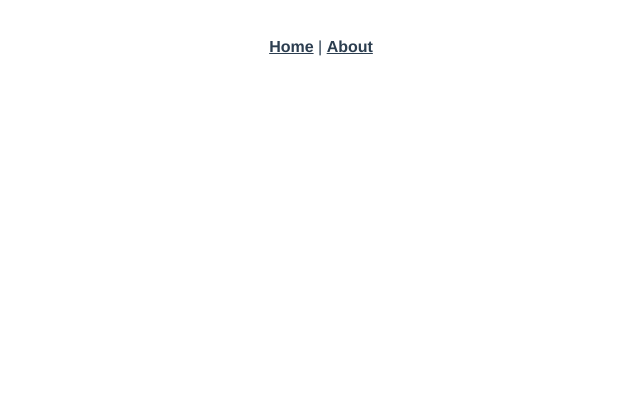
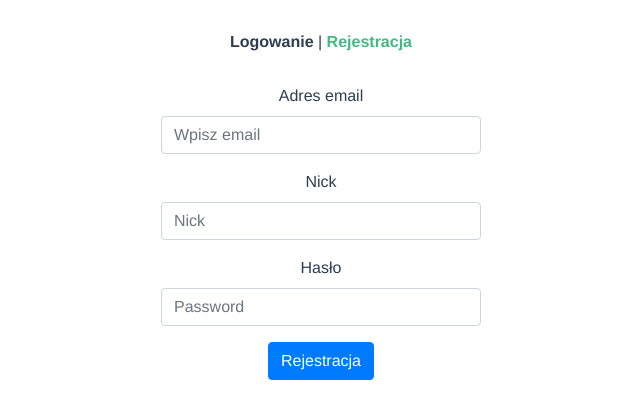
Before and after one commit to szatkoaleksander/student_game, a Vue app in the folder student_game.frontend/: page /rejestracja in a window 1280 px wide. Shown: the top 418 px of the page, without its empty margins (319-959 px from the left). Built offline with nearby package versions, Linux system fonts and the light colour scheme.

Commit message:
Panel logowania i rejestracji, ale bez polaczenia z serwerem

```diff
--- a/student_game.frontend/src/App.vue
+++ b/student_game.frontend/src/App.vue
@@ -1,14 +1,15 @@
 <template>
   <div id="app">
     <div id="nav">
-      <router-link to="/">Home</router-link> |
-      <router-link to="/about">About</router-link>
+      <router-link to="/">Logowanie</router-link> |
+      <router-link to="/rejestracja">Rejestracja</router-link>
     </div>
     <router-view/>
   </div>
 </template>
 
 <style lang="scss">
+@import './assets/css/style.scss';
 #app {
   font-family: 'Avenir', Helvetica, Arial, sans-serif;
   -webkit-font-smoothing: antialiased;
--- /dev/null
+++ b/student_game.frontend/src/assets/css/style.scss
@@ -0,0 +1,8 @@
+body {
+    background-color: aquamarine;
+}
+
+.rejestracja, .logowanie {
+    width: 50%;
+    margin: 0 auto;
+}
--- a/student_game.frontend/src/components/HelloWorld.vue
+++ /dev/null
@@ -1,59 +0,0 @@
-<template>
-  <div class="hello">
-    <h1>{{ msg }}</h1>
-    <p>
-      For a guide and recipes on how to configure / customize this project,<br>
-      check out the
-      <a href="https://cli.vuejs.org" target="_blank" rel="noopener">vue-cli documentation</a>.
-    </p>
-    <h3>Installed CLI Plugins</h3>
-    <ul>
-      <li><a href="https://github.com/vuejs/vue-cli/tree/dev/packages/%40vue/cli-plugin-babel" target="_blank" rel="noopener">babel</a></li>
-      <li><a href="https://github.com/vuejs/vue-cli/tree/dev/packages/%40vue/cli-plugin-eslint" target="_blank" rel="noopener">eslint</a></li>
-      <li><a href="https://github.com/vuejs/vue-cli/tree/dev/packages/%40vue/cli-plugin-unit-mocha" target="_blank" rel="noopener">unit-mocha</a></li>
-    </ul>
-    <h3>Essential Links</h3>
-    <ul>
-      <li><a href="https://vuejs.org" target="_blank" rel="noopener">Core Docs</a></li>
-      <li><a href="https://forum.vuejs.org" target="_blank" rel="noopener">Forum</a></li>
-      <li><a href="https://chat.vuejs.org" target="_blank" rel="noopener">Community Chat</a></li>
-      <li><a href="https://twitter.com/vuejs" target="_blank" rel="noopener">Twitter</a></li>
-      <li><a href="https://news.vuejs.org" target="_blank" rel="noopener">News</a></li>
-    </ul>
-    <h3>Ecosystem</h3>
-    <ul>
-      <li><a href="https://router.vuejs.org" target="_blank" rel="noopener">vue-router</a></li>
-      <li><a href="https://vuex.vuejs.org" target="_blank" rel="noopener">vuex</a></li>
-      <li><a href="https://github.com/vuejs/vue-devtools#vue-devtools" target="_blank" rel="noopener">vue-devtools</a></li>
-      <li><a href="https://vue-loader.vuejs.org" target="_blank" rel="noopener">vue-loader</a></li>
-      <li><a href="https://github.com/vuejs/awesome-vue" target="_blank" rel="noopener">awesome-vue</a></li>
-    </ul>
-  </div>
-</template>
-
-<script>
-export default {
-  name: 'HelloWorld',
-  props: {
-    msg: String
-  }
-}
-</script>
-
-<!-- Add "scoped" attribute to limit CSS to this component only -->
-<style scoped lang="scss">
-h3 {
-  margin: 40px 0 0;
-}
-ul {
-  list-style-type: none;
-  padding: 0;
-}
-li {
-  display: inline-block;
-  margin: 0 10px;
-}
-a {
-  color: #42b983;
-}
-</style>
--- /dev/null
+++ b/student_game.frontend/src/components/Logowanie.vue
@@ -0,0 +1,38 @@
+<template>
+  <div class="logowanie">
+    <form>
+      <div class="form-group">
+        <label for="email">Adres email</label>
+        <input
+          type="email"
+          class="form-control"
+          id="email"
+          placeholder="Wpisz email"
+        >
+      </div>
+      <div class="form-group">
+        <label for="haslo">Hasło</label>
+        <input
+          type="password"
+          class="form-control"
+          id="haslo"
+          placeholder="Password"
+        >
+      </div>
+      <button type="submit" class="btn btn-primary">Logowanie</button>
+    </form>
+  </div>
+</template>
+
+<script>
+export default {
+  name: 'Logowanie',
+  props: {
+  }
+}
+</script>
+
+<!-- Add "scoped" attribute to limit CSS to this component only -->
+<style scoped lang="scss">
+
+</style>
--- /dev/null
+++ b/student_game.frontend/src/components/Rejestracja.vue
@@ -0,0 +1,46 @@
+<template>
+  <div class="rejestracja">
+    <form>
+      <div class="form-group">
+        <label for="email">Adres email</label>
+        <input
+          type="email"
+          class="form-control"
+          id="email"
+          placeholder="Wpisz email"
+        >
+      </div>
+      <div class="form-group">
+        <label for="nick">Nick</label>
+        <input
+          type="text"
+          class="form-control"
+          id="nick"
+          placeholder="Nick"
+        >
+      </div>
+      <div class="form-group">
+        <label for="haslo">Hasło</label>
+        <input
+          type="password"
+          class="form-control"
+          id="haslo"
+          placeholder="Password"
+        >
+      </div>
+      <button type="submit" class="btn btn-primary">Rejestracja</button>
+    </form>
+  </div>
+</template>
+
+<script>
+export default {
+  name: 'Rejestracja',
+  props: {}
+}
+
+</script>
+
+<!-- Add "scoped" attribute to limit CSS to this component only -->
+<style scoped lang="scss">
+</style>
--- a/student_game.frontend/src/main.js
+++ b/student_game.frontend/src/main.js
@@ -2,6 +2,8 @@ import Vue from 'vue'
 import App from './App.vue'
 import router from './router'
 import store from './store'
+import 'bootstrap'
+import 'bootstrap/dist/css/bootstrap.min.css'
 
 Vue.config.productionTip = false
 
--- a/student_game.frontend/src/router.js
+++ b/student_game.frontend/src/router.js
@@ -1,6 +1,7 @@
 import Vue from 'vue'
 import Router from 'vue-router'
-import Home from './views/Home.vue'
+import Logowanie from './views/Logowanie.vue'
+import Rejestracja from './views/Rejestracja.vue'
 
 Vue.use(Router)
 
@@ -10,16 +11,16 @@ export default new Router({
   routes: [
     {
       path: '/',
-      name: 'home',
-      component: Home
+      name: 'Logowanie',
+      component: Logowanie
     },
     {
-      path: '/about',
-      name: 'about',
+      path: '/rejestracja',
+      name: 'rejestracja',
+      component: Rejestracja
       // route level code-splitting
       // this generates a separate chunk (about.[hash].js) for this route
       // which is lazy-loaded when the route is visited.
-      component: () => import(/* webpackChunkName: "about" */ './views/About.vue')
     }
   ]
 })
--- a/student_game.frontend/src/views/About.vue
+++ /dev/null
@@ -1,5 +0,0 @@
-<template>
-  <div class="about">
-    <h1>This is an about page</h1>
-  </div>
-</template>
--- a/student_game.frontend/src/views/Home.vue
+++ /dev/null
@@ -1,18 +0,0 @@
-<template>
-  <div class="home">
-    <img alt="Vue logo" src="../assets/logo.png">
-    <HelloWorld msg="Welcome to Your Vue.js App"/>
-  </div>
-</template>
-
-<script>
-// @ is an alias to /src
-import HelloWorld from '@/components/HelloWorld.vue'
-
-export default {
-  name: 'home',
-  components: {
-    HelloWorld
-  }
-}
-</script>
--- /dev/null
+++ b/student_game.frontend/src/views/Logowanie.vue
@@ -0,0 +1,16 @@
+<template>
+    <div class="logowanie">
+        <Logowanie/>
+    </div>
+</template>
+
+<script>
+import Logowanie from '@/components/Logowanie.vue'
+
+export default {
+  name: 'logowanie',
+  components: {
+    Logowanie
+  }
+}
+</script>
--- /dev/null
+++ b/student_game.frontend/src/views/Rejestracja.vue
@@ -0,0 +1,16 @@
+<template>
+    <div class="rejestracja">
+        <Rejestracja/>
+    </div>
+</template>
+
+<script>
+import Rejestracja from '@/components/Rejestracja.vue'
+
+export default {
+  name: 'rejestracja',
+  components: {
+    Rejestracja
+  }
+}
+</script>
```
Also changed, not shown: student_game.frontend/package.json (+5 -2 lines), 1 other file (tests, documents, lock files or other folders).
